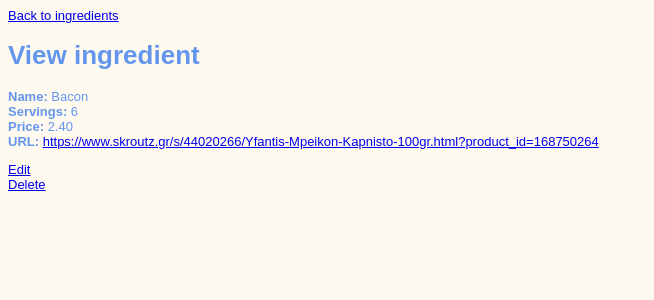
After one commit to ctsag/floof, a Django app: page /meals/ingredients/4 in a window 1280 px wide. The commit adds this page. Shown: the top 300 px of the page, without its empty margins (0-654 px from the left). Run offline with Django 5.2, Linux system fonts and the light colour scheme; data comes from the database, SQL or seed files in the repository.

Commit message:
Adding view operation for meals and ingredients

```diff
--- /dev/null
+++ b/floof/meals/templates/ingredient_view.html
@@ -0,0 +1,23 @@
+{% extends 'base.html' %}
+{% block title %}Edit ingredient{% endblock %}
+{% block content %}
+        <a href="{% url 'ingredients' %}">Back to ingredients</a>
+        <h1>View ingredient</h1>
+        <p>
+                <div><b>Name: </b>{{ingredient.name}}</div>
+                <div><b>Servings: </b>{{ingredient.servings}}</div>
+                <div><b>Price: </b>{{ingredient.price}}</div>
+                <div><b>URL: </b><a href="{{ingredient.url}}">{{ingredient.url}}</a></div>
+        </p>
+        <p>
+                <div><a href="{% url 'ingredient_edit' id=ingredient.id %}">Edit</a></div>
+                <div>
+                        <a
+                                href="{% url 'ingredient_delete' id=ingredient.id %}"
+                                onclick="return confirm('Are you sure?')"
+                        >
+                                Delete
+                        </a>
+                </div>
+        </p>
+{% endblock %}
--- a/floof/meals/templates/ingredients.html
+++ b/floof/meals/templates/ingredients.html
@@ -15,7 +15,7 @@
                 </tr>
         {% for ingredient in ingredients %}
                 <tr>
-                        <td>{{ingredient.name}}</td>
+                        <td><a href="{% url 'ingredient_view' id=ingredient.id %}">{{ingredient.name}}</a></td>
                         <td>{{ingredient.servings}}</td>
                         <td>{{ingredient.price}}</td>
                         <td>
--- a/floof/meals/templates/meal_edit.html
+++ b/floof/meals/templates/meal_edit.html
@@ -1,7 +1,7 @@
 {% extends 'base.html' %}
 {% block title %}Edit meal{% endblock %}
 {% block content %}
-        <a href="{% url 'meals' %}">Back to ingredients</a>
+        <a href="{% url 'meals' %}">Back to meals</a>
         <h1>Edit ingredient</h1>
         <form method="post">
             {% csrf_token %}
--- a/floof/meals/templates/meals.html
+++ b/floof/meals/templates/meals.html
@@ -15,7 +15,7 @@
                 </tr>
         {% for meal in meals %}
                 <tr>
-                        <td>{{meal.name}}</td>
+                        <td><a href="{% url 'meal_view' id=meal.id %}">{{meal.name}}</a></td>
                         <td>{{meal.all_ingredients}}</td>
                         <td>{{meal.cost}}</td>
                         <td>{{meal.healthiness}}/5</td>
--- a/floof/meals/urls.py
+++ b/floof/meals/urls.py
@@ -3,10 +3,12 @@ from . import views
 
 urlpatterns = [
     path('', views.meal_index, name='meals'),
+    path('<int:id>', views.meal_view, name='meal_view'),
     path('add', views.meal_add, name='meal_add'),
     path('edit/<int:id>', views.meal_edit, name='meal_edit'),
     path('delete/<int:id>', views.meal_delete, name='meal_delete'),
     path('ingredients', views.ingredient_index, name='ingredients'),
+    path('ingredients/<int:id>', views.ingredient_view, name='ingredient_view'),
     path('ingredients/add', views.ingredient_add, name='ingredient_add'),
     path('ingredients/edit/<int:id>', views.ingredient_edit, name='ingredient_edit'),
     path('ingredients/delete/<int:id>', views.ingredient_delete, name='ingredient_delete')
--- a/floof/meals/views.py
+++ b/floof/meals/views.py
@@ -17,6 +17,26 @@ def ingredient_index(request):
         'ingredients.html',
         {
             'ingredients': Ingredient.objects.all()
+        }
+    )
+
+def meal_view(request, id):
+    meal = get_object_or_404(Meal, pk=id)
+    return render(
+        request,
+        'meal_view.html',
+        {
+            'meal': meal
+        }
+    )
+
+def ingredient_view(request, id):
+    ingredient = get_object_or_404(Ingredient, pk=id)
+    return render(
+        request,
+        'ingredient_view.html',
+        {
+            'ingredient': ingredient
         }
     )
 
```
Also changed, not shown: floof/meals/templates/meal_view.html (added, +21 -0 lines).
